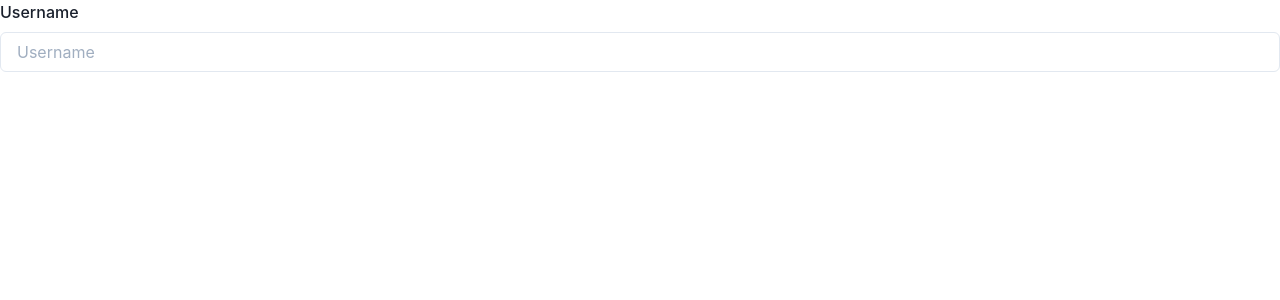
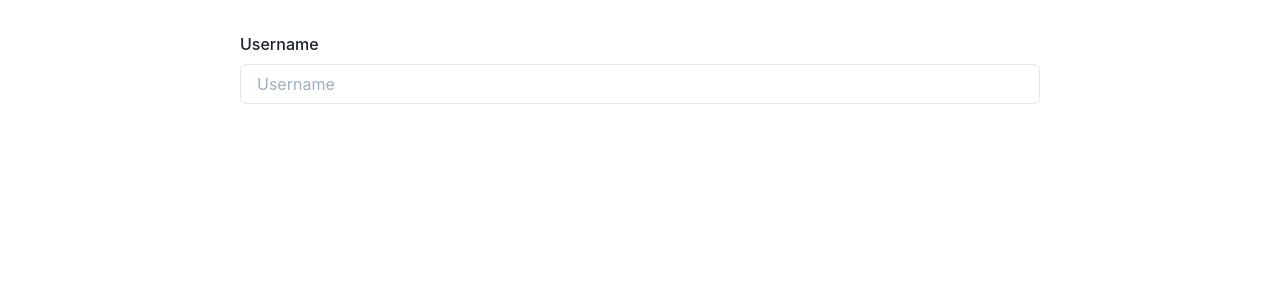
Before and after one commit to Decomplosed/react-graphql-ts-tut, a Next.js app in the folder lireddit-web/: page /register in a window 1280 px wide. Shown: the top 300 px of the page. Built offline with nearby package versions, Linux system fonts and the light colour scheme.

Commit message:
styled the Box

```diff
--- a/lireddit-web/src/components/Wrapper.tsx
+++ b/lireddit-web/src/components/Wrapper.tsx
@@ -4,7 +4,11 @@ import { Box } from '@chakra-ui/react';
 interface WrapperProps {}
 
 const Wrapper: React.FC<WrapperProps> = ({ children }) => {
-  return <Box>{children}</Box>;
+  return (
+    <Box maxW='800px' w='100%' mt={8} mx='auto'>
+      {children}
+    </Box>
+  );
 };
 
 export default Wrapper;
```
